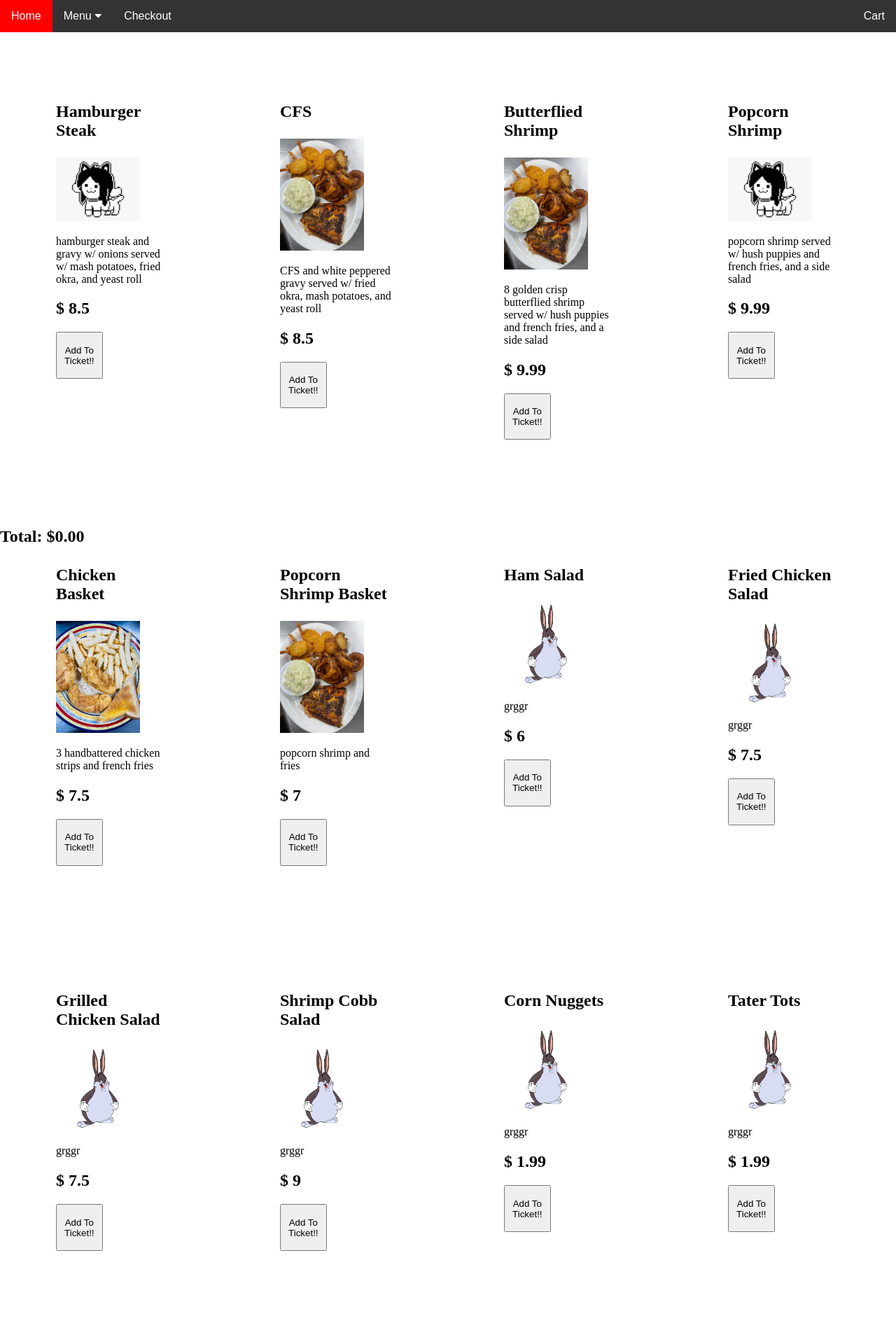
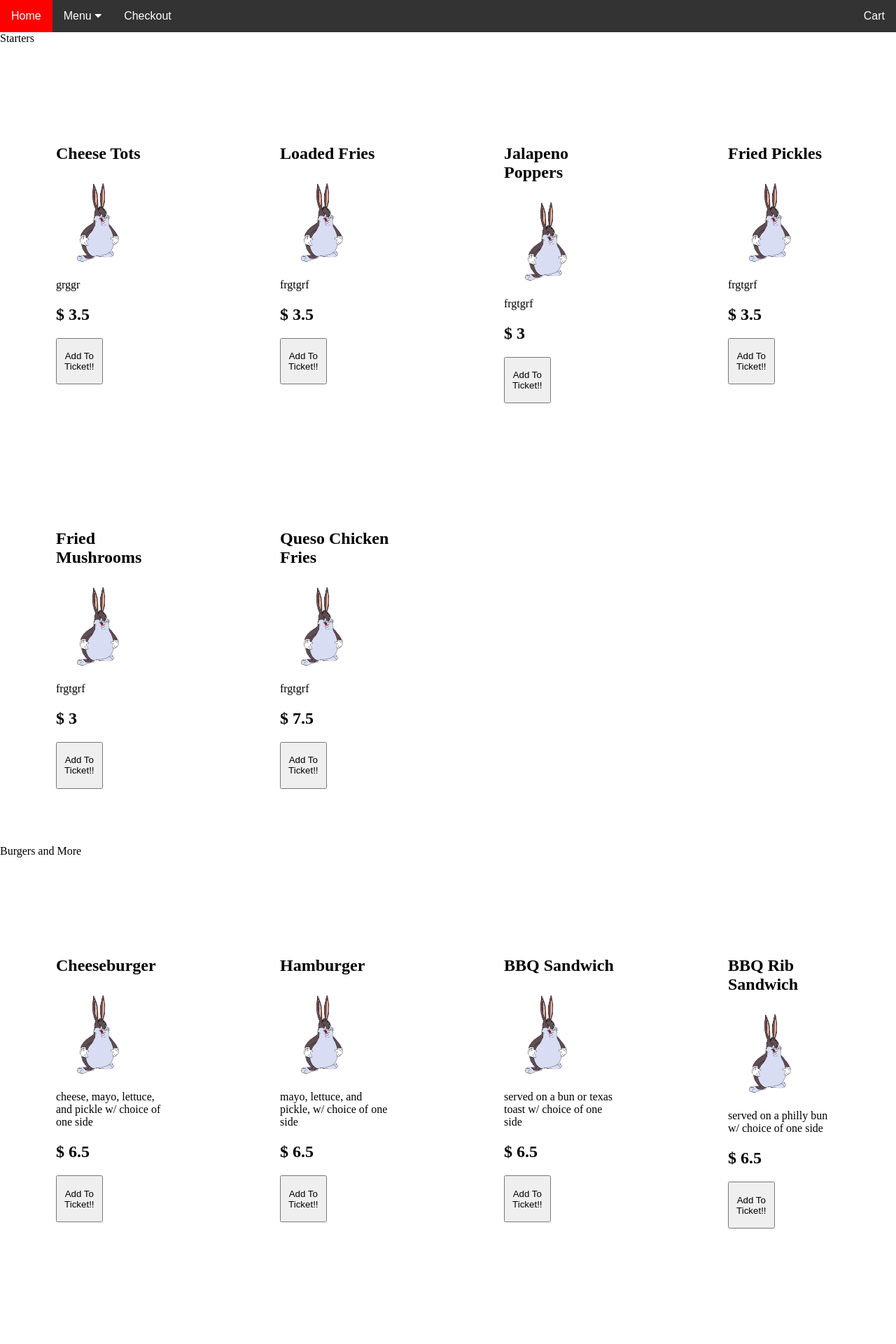
Before and after one commit to LoganColey/CornerStore, a Django app: page /food/ in a window 1280 px wide. Shown: the top 1920 px of the page at 70% size. Run offline with Django 3.2, Linux system fonts and the light colour scheme; some libraries are stand-ins or nearby versions.

Commit message:
seafood only appears on menu on fri and sat

```diff
--- a/app/static/food-style.css
+++ b/app/static/food-style.css
@@ -83,7 +83,12 @@ nav a:hover {
 }
 
 /* Menu Display */
-#content {
+.full-width {
+  width: 100%;
+  height: 60px;
+}
+
+.items {
   background-color: white;
   display: grid;
   grid-template-columns: 25% 25% 25% 25%;
@@ -107,6 +112,10 @@ img {
 }
 
 /* Cart Display */
+#total {
+  display: none;
+}
+
 .ticket-content {
   z-index: 1;
   float: left;
--- a/app/static/script.js
+++ b/app/static/script.js
@@ -1,9 +1,9 @@
 const foodbox = document.getElementById("content");
 const ticketDisplay = document.getElementById("ticketDisplay");
 const options = document.querySelectorAll(".Btn");
-const itemsList = [];
 let total = 0;
-const totalText = document.querySelector(".total");
+const totalText = document.getElementById("total");
+var dt = new Date();
 
 options.forEach((m) => {
   m.addEventListener("click", (e) => {
@@ -17,6 +17,7 @@ options.forEach((m) => {
               leList.push(item);
             }
           }
+          foodbox.innerHTML = "";
           populateContent(leList);
         });
     } else if (e.target.innerHTML === "Sides") {
@@ -29,6 +30,7 @@ options.forEach((m) => {
               leList.push(item);
             }
           }
+          foodbox.innerHTML = "";
           populateContent(leList);
         });
     } else if (e.target.innerHTML === "Big") {
@@ -41,6 +43,7 @@ options.forEach((m) => {
               leList.push(item);
             }
           }
+          foodbox.innerHTML = "";
           populateContent(leList);
         });
     } else if (e.target.innerHTML === "Salads") {
@@ -53,6 +56,7 @@ options.forEach((m) => {
               leList.push(item);
             }
           }
+          foodbox.innerHTML = "";
           populateContent(leList);
         });
     } else if (e.target.innerHTML === "Starters") {
@@ -65,6 +69,7 @@ options.forEach((m) => {
               leList.push(item);
             }
           }
+          foodbox.innerHTML = "";
           populateContent(leList);
         });
     }
@@ -72,9 +77,11 @@ options.forEach((m) => {
 });
 
 function populateContent(items) {
-  foodbox.innerHTML = "";
+  var itemsbox = document.createElement("div");
+  itemsbox.classList.add("items");
+  foodbox.appendChild(itemsbox);
   for (const item of items) {
-    foodbox.insertAdjacentHTML(
+    itemsbox.insertAdjacentHTML(
       "beforeend",
       `
                 <article class="itemBox">
@@ -94,9 +101,73 @@ function populateInitialContent() {
   fetch("/static/food.json")
     .then((req) => req.json())
     .then((data) => {
-      populateContent(data);
+      var startersHeader = document.createElement("header");
+      startersHeader.innerHTML = "Starters";
+      startersHeader.classList.add("full-width");
+      foodbox.appendChild(startersHeader);
+      var leList = [];
       for (const item of data) {
-        itemsList.push(item);
+        if (item.type == "starter") {
+          leList.push(item);
+        }
+      }
+      populateContent(leList);
+      var burgersHeader = document.createElement("header");
+      burgersHeader.innerHTML = "Burgers and More";
+      burgersHeader.classList.add("full-width");
+      foodbox.appendChild(burgersHeader);
+      var leList = [];
+      for (const item of data) {
+        if (item.type == "small") {
+          leList.push(item);
+        }
+      }
+      populateContent(leList);
+      var platesHeader = document.createElement("header");
+      platesHeader.innerHTML = "Plates";
+      platesHeader.classList.add("full-width");
+      foodbox.appendChild(platesHeader);
+      var leList = [];
+      for (const item of data) {
+        if (item.type == "big") {
+          leList.push(item);
+        }
+      }
+      populateContent(leList);
+      var sidesHeader = document.createElement("header");
+      sidesHeader.innerHTML = "Sides";
+      sidesHeader.classList.add("full-width");
+      foodbox.appendChild(sidesHeader);
+      var leList = [];
+      for (const item of data) {
+        if (item.type == "side") {
+          leList.push(item);
+        }
+      }
+      populateContent(leList);
+      var saladsHeader = document.createElement("header");
+      saladsHeader.innerHTML = "Salads";
+      saladsHeader.classList.add("full-width");
+      foodbox.appendChild(saladsHeader);
+      var leList = [];
+      for (const item of data) {
+        if (item.type == "salad") {
+          leList.push(item);
+        }
+      }
+      populateContent(leList);
+      if (dt.getDay() == 5 || dt.getDay() == 6) {
+        var seafoodHeader = document.createElement("header");
+        seafoodHeader.innerHTML = "Seafood";
+        seafoodHeader.classList.add("full-width");
+        foodbox.appendChild(seafoodHeader);
+        var leList = [];
+        for (const item of data) {
+          if (item.type == "seafood") {
+            leList.push(item);
+          }
+        }
+        populateContent(leList);
       }
     });
   buttons();
@@ -152,7 +223,7 @@ function removeItem(event) {
   var item_price = item_price_string.substring(1);
   total -= Number(item_price);
   totalText.innerHTML = "";
-  if (total == 0) {
+  if (total <= 0) {
     totalText.innerHTML = "$0.00";
   } else {
     totalText.innerHTML = "$" + total.toFixed(2);
--- a/app/templates/food.html
+++ b/app/templates/food.html
@@ -37,7 +37,8 @@
       <script src="https://www.paypal.com/sdk/js?client-id=test&currency=USD"></script>
     </div>
     <div class="mainpage">
-      <div id="content"></div>
+      <div id="content">
+      </div>
       <div id="ticketSide">
         <div class="ticket-content" id="ticketDisplay"></div>
         <div class="sticky2">
@@ -55,7 +56,9 @@
               purchase_units: [
                 {
                   amount: {
-                    value: price,
+                    value: document
+                      .getElementById("total")
+                      .innerHTML.substring(1),
                   },
                 },
               ],
@@ -99,15 +102,16 @@
 
     function openCheckout() {
       document.getElementById("checkoutBox").classList.toggle("show");
-      total = document.getElementById("total").innerHTMl;
-      console.log(total);
-      document.getElementById("totalBox").innerHTML = total;
+      total = document.getElementById("total");
+      document.getElementById("totalBox").innerHTML =
+        "$" + total.innerHTML.substring(1);
       document.querySelector(".mainpage").classList.toggle("hide");
     }
 
     function ticketToggle() {
       document.getElementById("ticketSide").classList.toggle("show");
       document.querySelector(".mainpage").classList.toggle("grid");
+      document.getElementById("total").classList.toggle("show");
     }
   </script>
   <script src="{% static 'script.js' %}"></script>
```
Also changed, not shown: db.sqlite3.
